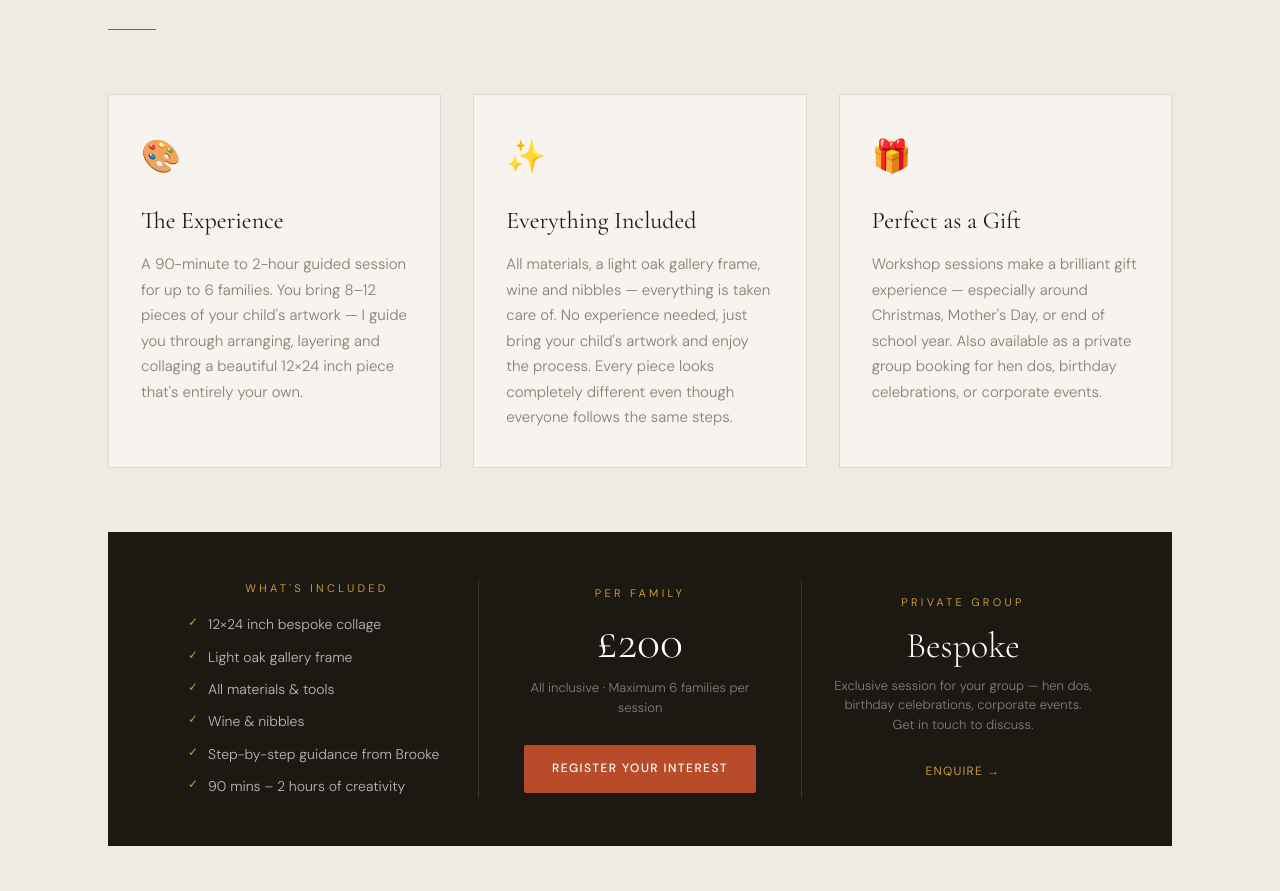
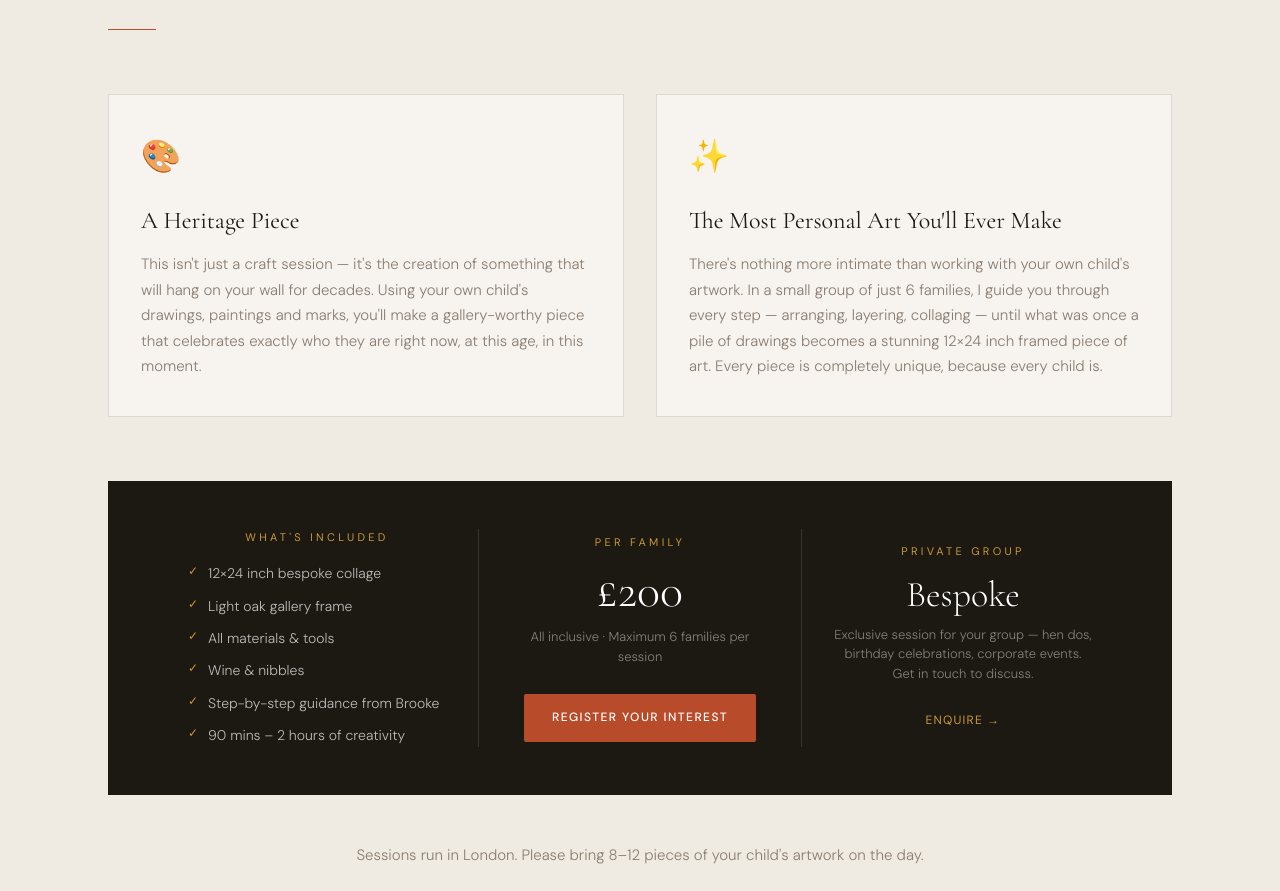
Before and after one commit to brookewitt/littlestgalleries.com, a plain HTML site: page index.html in a window 1280 px wide. Shown: the part 6790-7681 px from the top of the page. Drawn offline with nearby package versions, Linux system fonts and the light colour scheme.

Commit message:
Update index.html

```diff
--- a/index.html
+++ b/index.html
@@ -450,7 +450,7 @@
     #workshops { background: var(--warm); }
     .workshop-grid {
       display: grid;
-      grid-template-columns: repeat(3, 1fr);
+      grid-template-columns: repeat(2, 1fr);
       gap: 32px;
       margin-top: 64px;
     }
@@ -1048,18 +1048,13 @@
     <div class="workshop-grid">
       <div class="workshop-card fade-in">
         <div class="workshop-icon">🎨</div>
-        <h3 class="workshop-card-title">The Experience</h3>
-        <p class="workshop-card-body">A 90-minute to 2-hour guided session for up to 6 families. You bring 8–12 pieces of your child's artwork — I guide you through arranging, layering and collaging a beautiful 12×24 inch piece that's entirely your own.</p>
+        <h3 class="workshop-card-title">A Heritage Piece</h3>
+        <p class="workshop-card-body">This isn't just a craft session — it's the creation of something that will hang on your wall for decades. Using your own child's drawings, paintings and marks, you'll make a gallery-worthy piece that celebrates exactly who they are right now, at this age, in this moment.</p>
       </div>
       <div class="workshop-card fade-in">
         <div class="workshop-icon">✨</div>
-        <h3 class="workshop-card-title">Everything Included</h3>
-        <p class="workshop-card-body">All materials, a light oak gallery frame, wine and nibbles — everything is taken care of. No experience needed, just bring your child's artwork and enjoy the process. Every piece looks completely different even though everyone follows the same steps.</p>
-      </div>
-      <div class="workshop-card fade-in">
-        <div class="workshop-icon">🎁</div>
-        <h3 class="workshop-card-title">Perfect as a Gift</h3>
-        <p class="workshop-card-body">Workshop sessions make a brilliant gift experience — especially around Christmas, Mother's Day, or end of school year. Also available as a private group booking for hen dos, birthday celebrations, or corporate events.</p>
+        <h3 class="workshop-card-title">The Most Personal Art You'll Ever Make</h3>
+        <p class="workshop-card-body">There's nothing more intimate than working with your own child's artwork. In a small group of just 6 families, I guide you through every step — arranging, layering, collaging — until what was once a pile of drawings becomes a stunning 12×24 inch framed piece of art. Every piece is completely unique, because every child is.</p>
       </div>
     </div>
 
```
